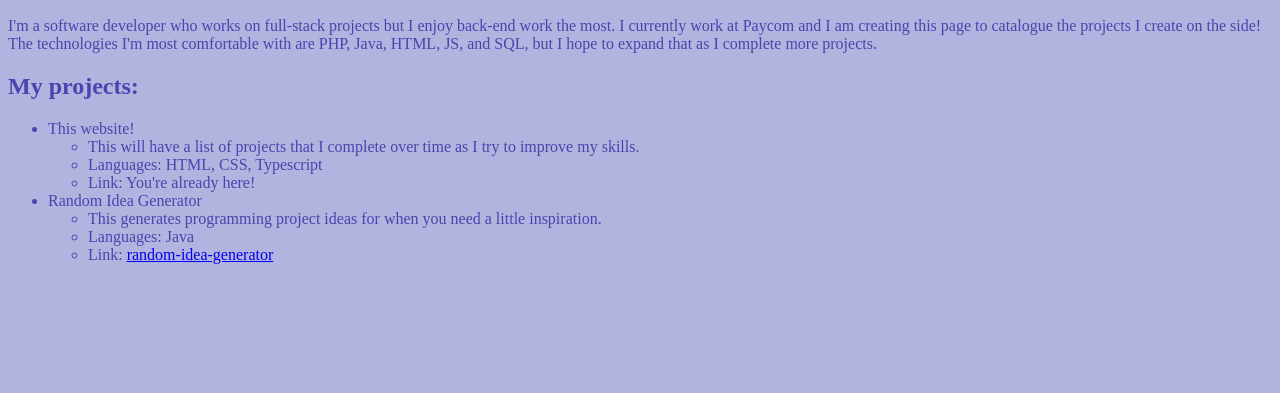
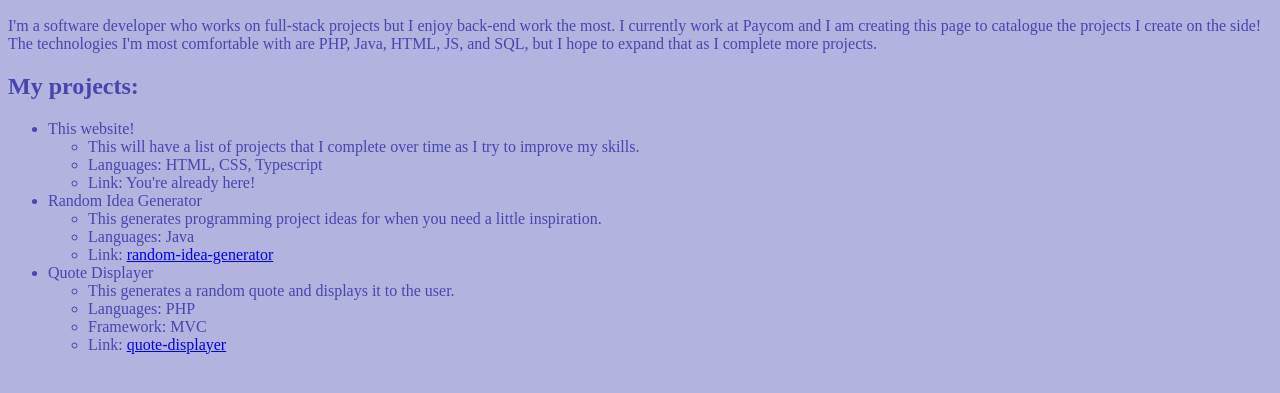
Before and after one commit to eli-evans149/dev-resume, a plain HTML site: page index.html in a window 1280 px wide. Shown: the part 139-532 px from the top of the page. Drawn offline with nearby package versions, Linux system fonts and the light colour scheme.

Commit message:
Add quote displayer

```diff
--- a/index.html
+++ b/index.html
@@ -32,6 +32,23 @@
             </li>
         </ul>
     </li>
+    <li>
+        Quote Displayer
+        <ul>
+            <li>
+                This generates a random quote and displays it to the user.
+            </li>
+            <li>
+                Languages: PHP
+            </li>
+            <li>
+                Framework: MVC
+            </li>
+            <li>
+                Link: <a href="https://github.com/eli-evans149/quote-displayer">quote-displayer</a>
+            </li>
+        </ul>
+    </li>
 </ul>
 <link rel="stylesheet" type="text/css" href="index.css" />
 <script src="https://ajax.googleapis.com/ajax/libs/jquery/3.7.1/jquery.min.js"></script>
```
